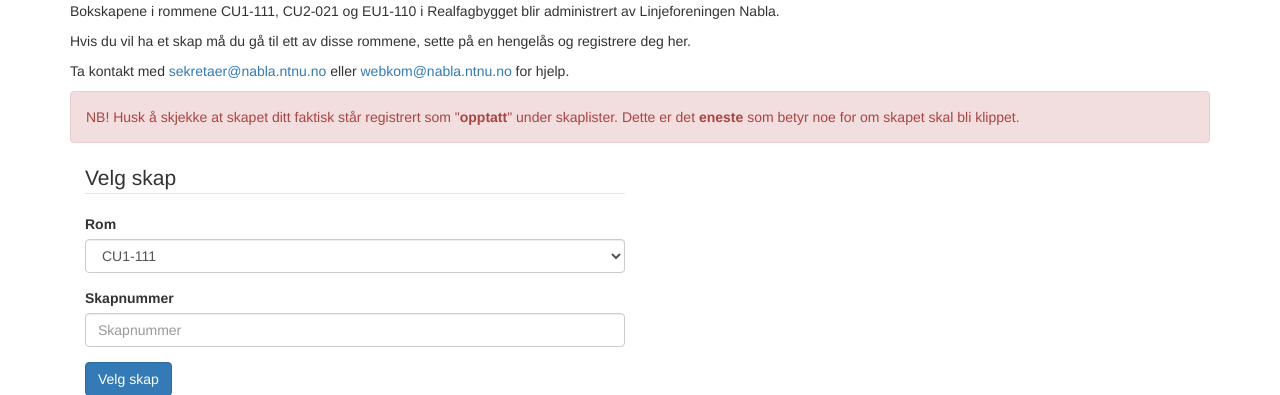
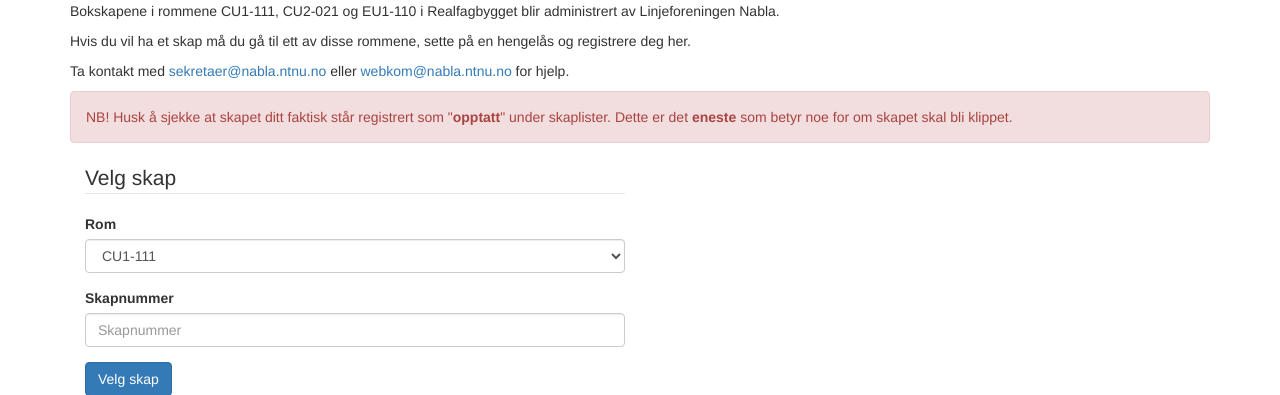
Before and after one commit to Nabla-NTNU/bokskap, a Django app: page / in a window 1280 px wide. Shown: the part 141-536 px from the top of the page. Run offline with Django 3.2, Linux system fonts and the light colour scheme; some libraries are stand-ins or nearby versions; some web fonts are replaced.

Commit message:
Rettet skrivefeil

```diff
--- a/locker/templates/warning_include.html
+++ b/locker/templates/warning_include.html
@@ -1,5 +1,5 @@
 
 <p class="alert alert-danger">
-    NB! Husk å skjekke at skapet ditt faktisk står registrert som "<b>opptatt</b>" under skaplister.
+    NB! Husk å sjekke at skapet ditt faktisk står registrert som "<b>opptatt</b>" under skaplister.
     Dette er det <b>eneste</b> som betyr noe for om skapet skal bli klippet.
 </p>
```
